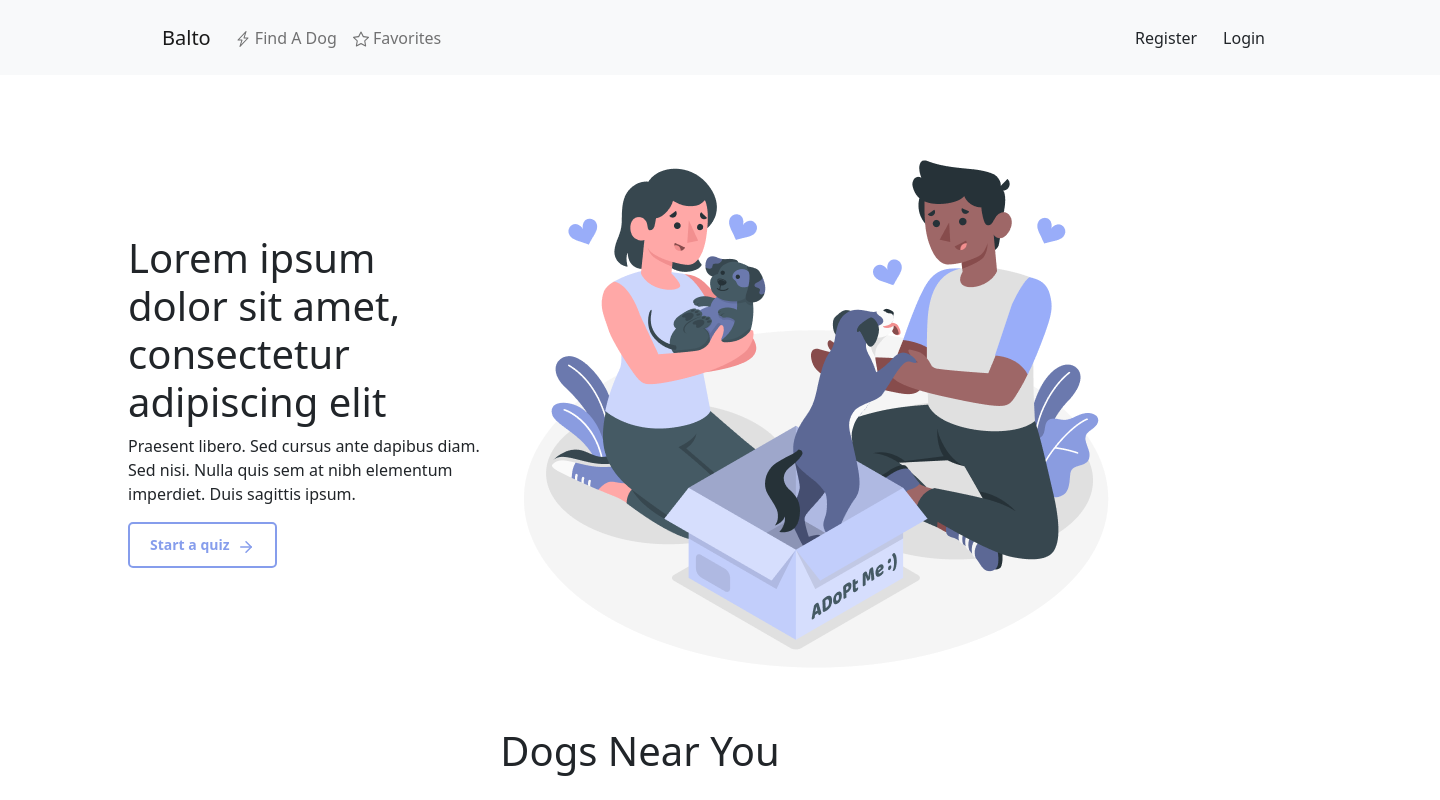
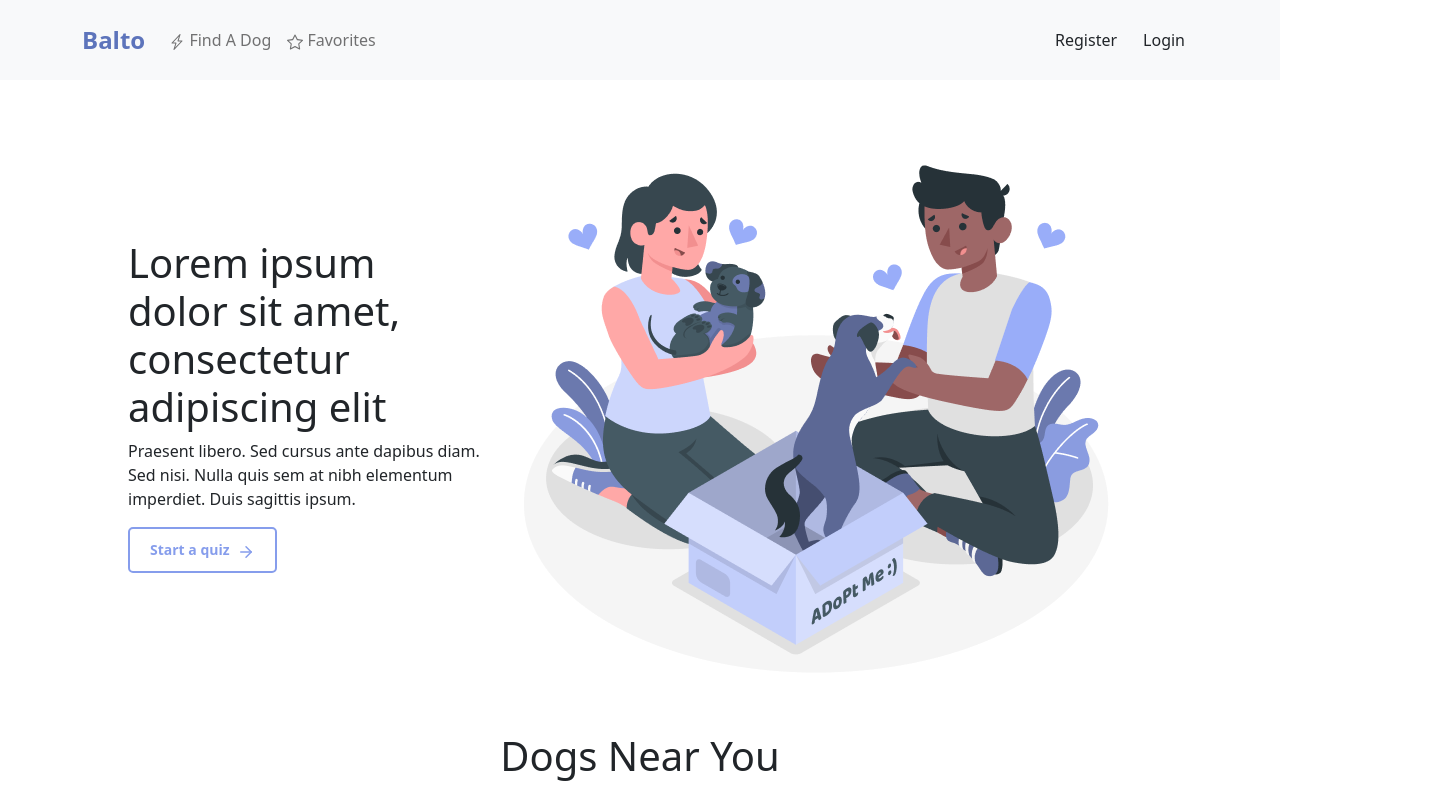
Before and after one commit to Balto-ai/balto-app, a React (Create React App) app in the folder balto-ui/: page / in a window 1280 px wide. Shown: the top 800 px of the page, 1440 px wide, since content can reach past the window. Built offline with nearby package versions, Linux system fonts and the light colour scheme.

Commit message:
Minor css updates

```diff
--- a/balto-ui/src/components/NavBar/NavBar.css
+++ b/balto-ui/src/components/NavBar/NavBar.css
@@ -1,4 +1,4 @@
-.navbar {
+/* .navbar {
     margin: 0 auto;
     width: 100%;
     flex-shrink: initial;
@@ -80,4 +80,21 @@
     background-color: #908af8;
     border: none;
     color: white;
+} */
+
+/* Lexend font import */
+@import url('https://fonts.googleapis.com/css2?family=Be+Vietnam+Pro:ital,wght@0,100;0,200;0,300;0,400;0,500;0,600;0,700;0,800;0,900;1,100;1,200;1,300;1,400;1,500;1,600;1,700;1,800;1,900&family=Lexend:wght@400;500;600;700;800&display=swap');
+
+#navbar {
+    height: 80px;
 }
+
+#navbar-logo {
+    font-weight: 700;
+    font-size: 24px;
+    color: #5d74bb;
+}
+
+#search-navlink, #favorites-navlink {
+    white-space: nowrap;
+}
--- a/balto-ui/src/components/NavBar/NavBar.jsx
+++ b/balto-ui/src/components/NavBar/NavBar.jsx
@@ -17,9 +17,9 @@ export default function NavBar() {
   const isShelterAdmin = user?.shelterId
 
   return (
-    <Navbar bg="light">
+    <Navbar bg="light" id="navbar">
       <Container>
-        <Logo isShelterAdmin={isShelterAdmin}/>
+        <Logo ShelterAdmin={isShelterAdmin}/>
         <NavLinks isShelterAdmin={isShelterAdmin} />
         <UserLinks
           isLoggedIn={isLoggedIn}
@@ -36,7 +36,7 @@ export function Logo({ isShelterAdmin=false }) {
   // else, the logo goes to the landing page
   const logoPath = isShelterAdmin ? "/admin-dashboard" : "/"
   return (
-    <Navbar.Brand href={logoPath}>Balto</Navbar.Brand>
+    <Navbar.Brand href={logoPath} id="navbar-logo">Balto</Navbar.Brand>
   )
 }
 
```
